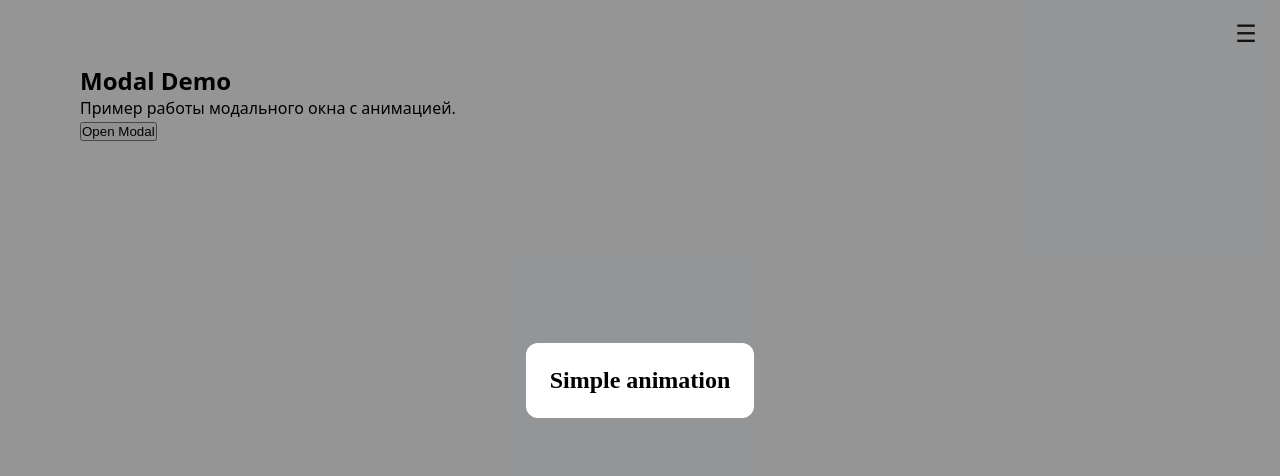
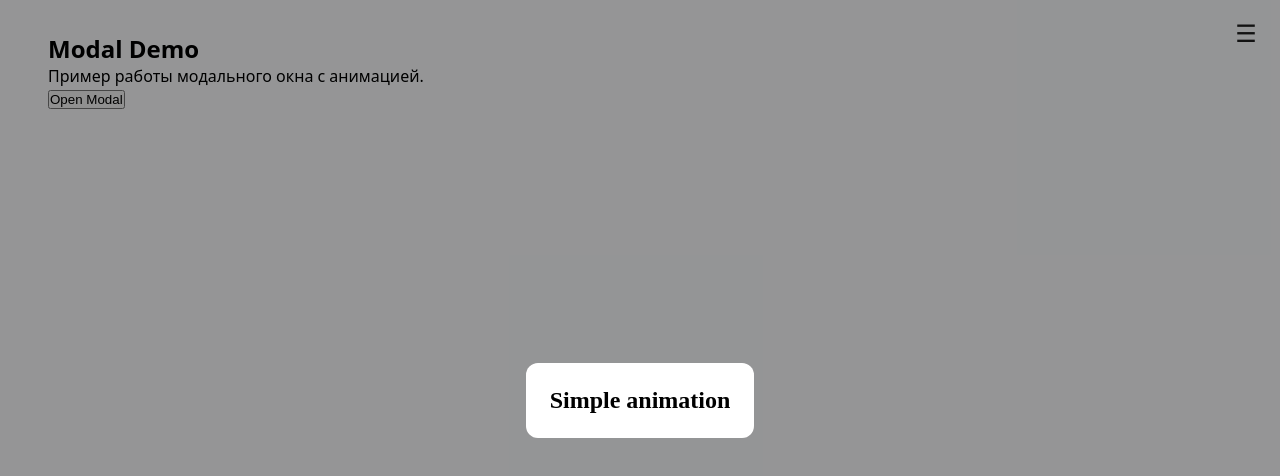
Before and after one commit to aliyarerbolatov12-maker/react-practice-lab, a React app: page /modal in a window 1280 px wide. Both pictures are taken after a click on the button "Open Modal". Shown: the top 476 px of the page. Built offline with nearby package versions, Linux system fonts and the light colour scheme; the HTML template or start-up script is replaced by a standard one.

Commit message:
refactor(ui/modal): simplify modal styles
- removed redundant 'closed' class

```diff
--- a/src/ui/modal/ModalDemo.tsx
+++ b/src/ui/modal/ModalDemo.tsx
@@ -4,7 +4,7 @@ export default function ModalDemo() {
   const [isOpen, setIsOpen] = useState(false);
 
   return (
-    <div style={{ padding: "2rem" }}>
+    <div>
       <h2>Modal Demo</h2>
       <p>Пример работы модального окна с анимацией.</p>
       <button onClick={() => setIsOpen(true)}>Open Modal</button>
--- a/src/ui/modal/SimpleModal.tsx
+++ b/src/ui/modal/SimpleModal.tsx
@@ -30,9 +30,7 @@ export default function SimpleModal({
   return createPortal(
     <div
       ref={ref}
-      className={`${styles.container} ${
-        animate ? styles.opened : styles.closed
-      }`}
+      className={`${styles.container} ${animate ? styles.opened : ""}`}
     >
       <div className={styles.overlay} onClick={onClose}></div>
       <div className={styles.content}>{children}</div>
--- a/src/ui/modal/simple.module.css
+++ b/src/ui/modal/simple.module.css
@@ -35,12 +35,5 @@
 
 .opened .content {
   opacity: 1;
+  transform: translateY(0);
 }
-
-.closed .overlay {
-  opacity: 0;
-}
-
-.closed .content {
-  opacity: 0;
-}
```
